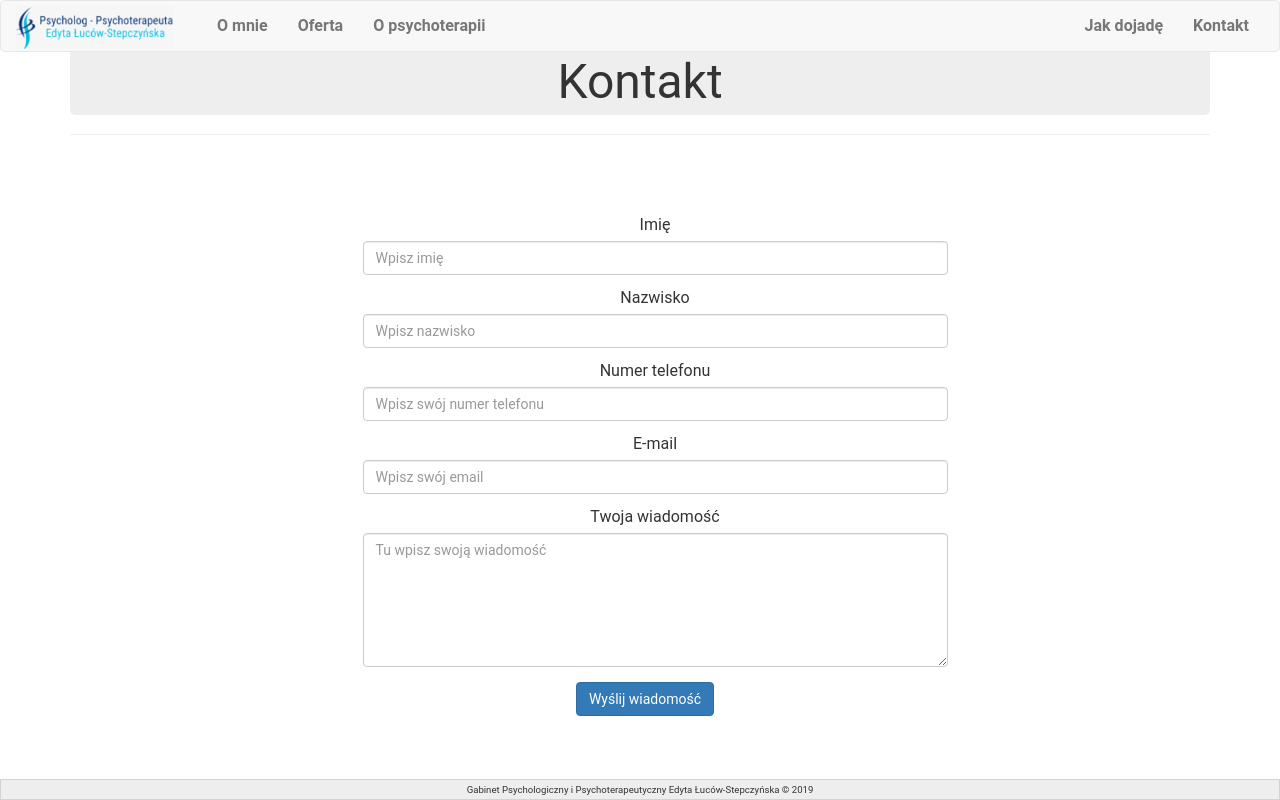
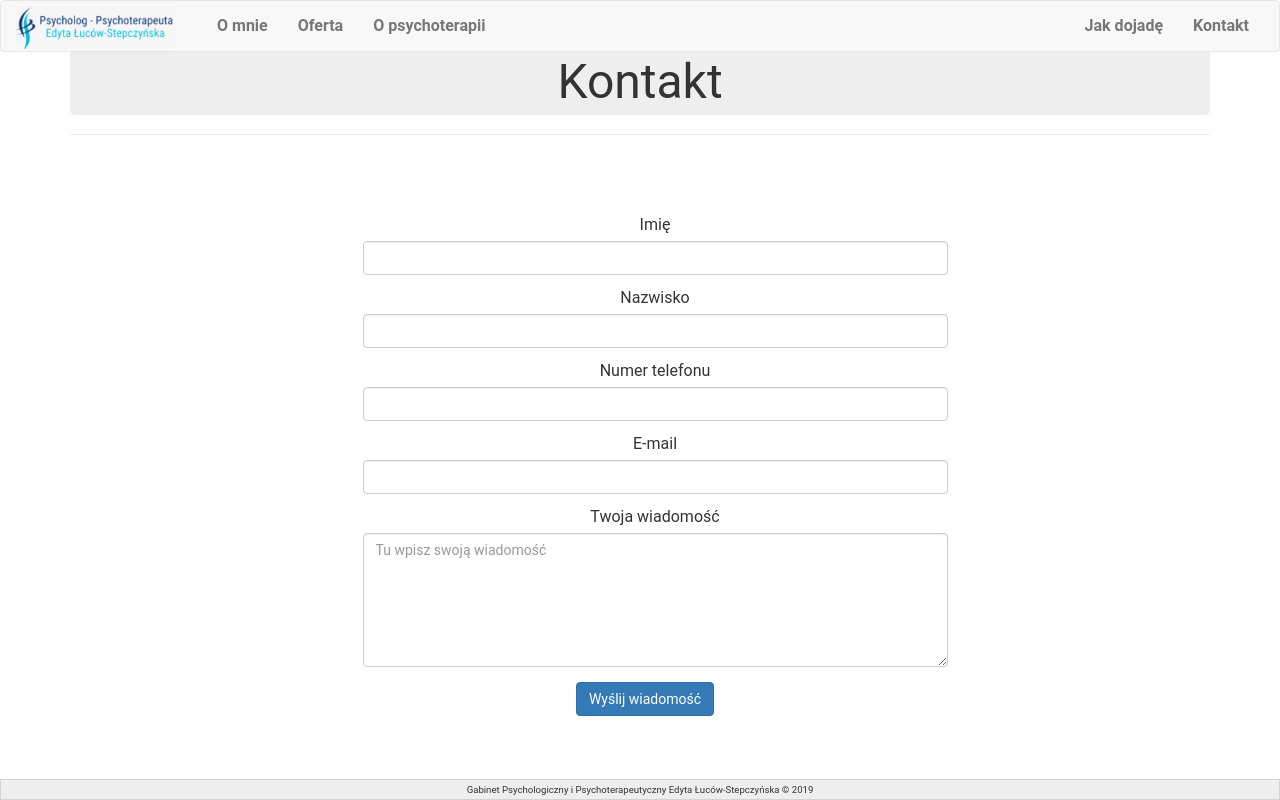
Before and after one commit to Ogar616/psychoterapia-kolobrzeg, a React (Create React App) app: page /contact in a window 1280 px wide. Built offline with nearby package versions, Linux system fonts and the light colour scheme.

Commit message:
form inputs mapping added, maps sources moved to separete data file

```diff
--- a/src/components/about.js
+++ b/src/components/about.js
@@ -4,12 +4,13 @@ import ListItem from "./listItem";
 import listItems from "./data/aboutItemsList";
 import runAnimation from "./runAnimation";
 
+const list = listItems.map((e, i) => <ListItem text={e.text} key={i} />);
+
 class About extends Component {
   componentDidMount() {
     runAnimation();
   }
   render() {
-    const list = listItems.map((e, i) => <ListItem text={e.text} key={i} />);
     return (
       <>
         <h1>O mnie </h1>
--- a/src/components/data/aboutPsychoTexts.js
+++ b/src/components/data/aboutPsychoTexts.js
@@ -2,4 +2,4 @@ const text1 = 'Psychoterapeuta rozmawia z pacjentem o jego uczuciach, myślach,
 
 const text2 = 'Depresja, nerwica, problemy ze snem, zaburzenia jedzenia, obawy i lęki, natrętne myśli lub czynności, nadmierna podatność na choroby, obniżona odporność bez wyraźnej przyczyny, poczucie prześladowania, bycia obserwowanym, trudności w porozumiewaniu się z innymi, kryzys małżeński lub partnerski, przeżycie traumatycznej sytuacji, nieradzenie sobie z emocjami, poczucie niewykorzystywania swoich możliwości, potrzeba rozwoju i poznania siebie, zaniżona samoocena, nadmierny krytycyzm wobec siebie lub innych, nieodnajdywanie poczucia sensu swojego istnienia, ogólne niezadowolenie z jakości życia, bóle głowy, brzucha, pleców lub kręgosłupa o nieustalonej przyczynie lub związane z silnymi emocjami'
 
-export {text1, text2}
+export { text1, text2 };
--- /dev/null
+++ b/src/components/data/formInputs.js
@@ -0,0 +1,44 @@
+export default [
+    {
+        type: 'hidden',
+        name: '_language',
+        value: 'pl',
+        title: '',
+        placeholder: ''
+    },
+    {
+        type: 'hidden',
+        name: '_subject',
+        value: 'New submission!',
+        title: '',
+        placeholder: ''
+    },
+    {
+        type: 'text',
+        name: 'imie',
+        value: '',
+        title: 'Imię',
+        placeholder: ''
+    },
+    {
+        type: 'text',
+        name: 'nazwisko',
+        value: '',
+        title: 'Nazwisko',
+        placeholder: ''
+    },
+    {
+        type: 'text',
+        name: 'mobile',
+        value: '',
+        title: 'Numer telefonu',
+        placeholder: ''
+    },
+    {
+        type: 'email',
+        name: '_replyto',
+        value: '',
+        title: 'E-mail',
+        placeholder: ''
+    },
+];
--- /dev/null
+++ b/src/components/data/locationSrcs.js
@@ -0,0 +1,5 @@
+const mapSrc = 'https://www.google.com/maps/embed?pb=!1m18!1m12!1m3!1d2335.4650253530285!2d15.560442151640299!3d54.17183972016042!2m3!1f0!2f0!3f0!3m2!1i1024!2i768!4f13.1!3m3!1m2!1s0x47001575f34e8821%3A0x50204c5c3b3605e8!2sGabinet+Psychologiczny+i+Psychoterapeutyczny+Edyta+%C5%81uc%C3%B3w-Stepczy%C5%84ska!5e0!3m2!1spl!2spl!4v1548706091611';
+
+const streeViewSrc = 'https://www.google.com/maps/embed?pb=!4v1548707287024!6m8!1m7!1sKtT_PHgmaElNGgX05LIkVg!2m2!1d54.17223423906546!2d15.56258102602228!3f152.65963139562413!4f7.859244496603736!5f0.7820865974627469';
+
+export { mapSrc, streeViewSrc };
--- a/src/components/formContainer.js
+++ b/src/components/formContainer.js
@@ -1,9 +1,23 @@
-import React from "react";
+import React, { Component } from "react";
 import Input from "./formComponents/input";
 import Button from "./formComponents/button";
 import TextArea from "./formComponents/textArea";
 
-const FormContainer = () => (
+import formInputs from "./data/formInputs";
+
+const inputs = formInputs.map(e => (
+  <Input
+    type={e.type}
+    name={e.name}
+    value={e.value}
+    title={e.title}
+    placeholder={e.placeholder}
+  />
+));
+
+class FormContainer extends Component {
+  render() {
+    return (
       <div className="container">
         <div className="row row-flex">
           <form
@@ -11,32 +25,7 @@ const FormContainer = () => (
             action="https://formspree.io/kamil.sobczyk@wp.pl"
             method="POST"
           >
-        <Input type="hidden" name="_language" value="pl" />
-        <Input type="hidden" name="_subject" value="New submission!" />
-        <Input
-          type={"text"}
-          title={"Imię"}
-          name={"imie"}
-          placeholder={"Wpisz imię"}
-        />
-        <Input
-          type={"text"}
-          title={"Nazwisko"}
-          name={"nazwisko"}
-          placeholder={"Wpisz nazwisko"}
-        />
-        <Input
-          type={"text"}
-          title={"Numer telefonu"}
-          name={"mobile"}
-          placeholder={"Wpisz swój numer telefonu"}
-        />
-        <Input
-          type={"email"}
-          title={"E-mail"}
-          name={"_replyto"}
-          placeholder={"Wpisz swój email"}
-        />
+            {inputs}
             <TextArea
               title={"Twoja wiadomość"}
               rows={6}
@@ -50,5 +39,7 @@ const FormContainer = () => (
         </div>
       </div>
     );
+  }
+}
 
 export default FormContainer;
--- a/src/components/location.js
+++ b/src/components/location.js
@@ -1,12 +1,14 @@
 import React, { Component } from "react";
+
+import { mapSrc, streeViewSrc } from './data/locationSrcs';
 
  class Location extends Component {
   render() {
     return <>
          <div className="page-header">
           <h1>Jak dojadę? </h1>
-          <iframe src="https://www.google.com/maps/embed?pb=!1m18!1m12!1m3!1d2335.4650253530285!2d15.560442151640299!3d54.17183972016042!2m3!1f0!2f0!3f0!3m2!1i1024!2i768!4f13.1!3m3!1m2!1s0x47001575f34e8821%3A0x50204c5c3b3605e8!2sGabinet+Psychologiczny+i+Psychoterapeutyczny+Edyta+%C5%81uc%C3%B3w-Stepczy%C5%84ska!5e0!3m2!1spl!2spl!4v1548706091611" width="600" height="450" title='map'></iframe>
-          <iframe src="https://www.google.com/maps/embed?pb=!4v1548707287024!6m8!1m7!1sKtT_PHgmaElNGgX05LIkVg!2m2!1d54.17223423906546!2d15.56258102602228!3f152.65963139562413!4f7.859244496603736!5f0.7820865974627469" width="600" height="450" title='street-view'></iframe>
+          <iframe src={mapSrc} width="600" height="450" title='map'></iframe>
+          <iframe src={streeViewSrc} width="600" height="450" title='street-view'></iframe>
         </div>
     </>;
   }
--- a/src/components/offer.js
+++ b/src/components/offer.js
@@ -5,21 +5,22 @@ import diseasesList from "./data/diseasesItemsList";
 import ListItem from "./listItem";
 import runAnimation from "./runAnimation";
 
+const list = listItems.map((e, i) => <ListItem text={e.text} key={i} />);
+const list2 = diseasesList.map((e, i) => (
+  <ListItem text={e.text} key={i} />
+));
+
 class Offer extends Component {
   componentDidMount() {
     runAnimation();
   }
   render() {
-    const list = listItems.map((e, i) => <ListItem text={e.text} key={i} />);
-    const diseasesList2 = diseasesList.map((e, i) => (
-      <ListItem text={e.text} key={i} />
-    ));
     return (
       <>
         <h1>Oferta </h1>
         <ul className="rolldown-list">{list}</ul>
         <h3>Leczone choroby</h3>
-        <ul className="rolldown-list-small">{diseasesList2}</ul>
+        <ul className="rolldown-list-small">{list2}</ul>
         <p className="description">
           Forma pracy, w której spotkania odbywają się częściej nadaje ciągłość
           procesowi terapeutycznemu i stwarza stabilne, bezpieczne warunki do
```
Lines whose indentation alone changed are shown as unchanged.
